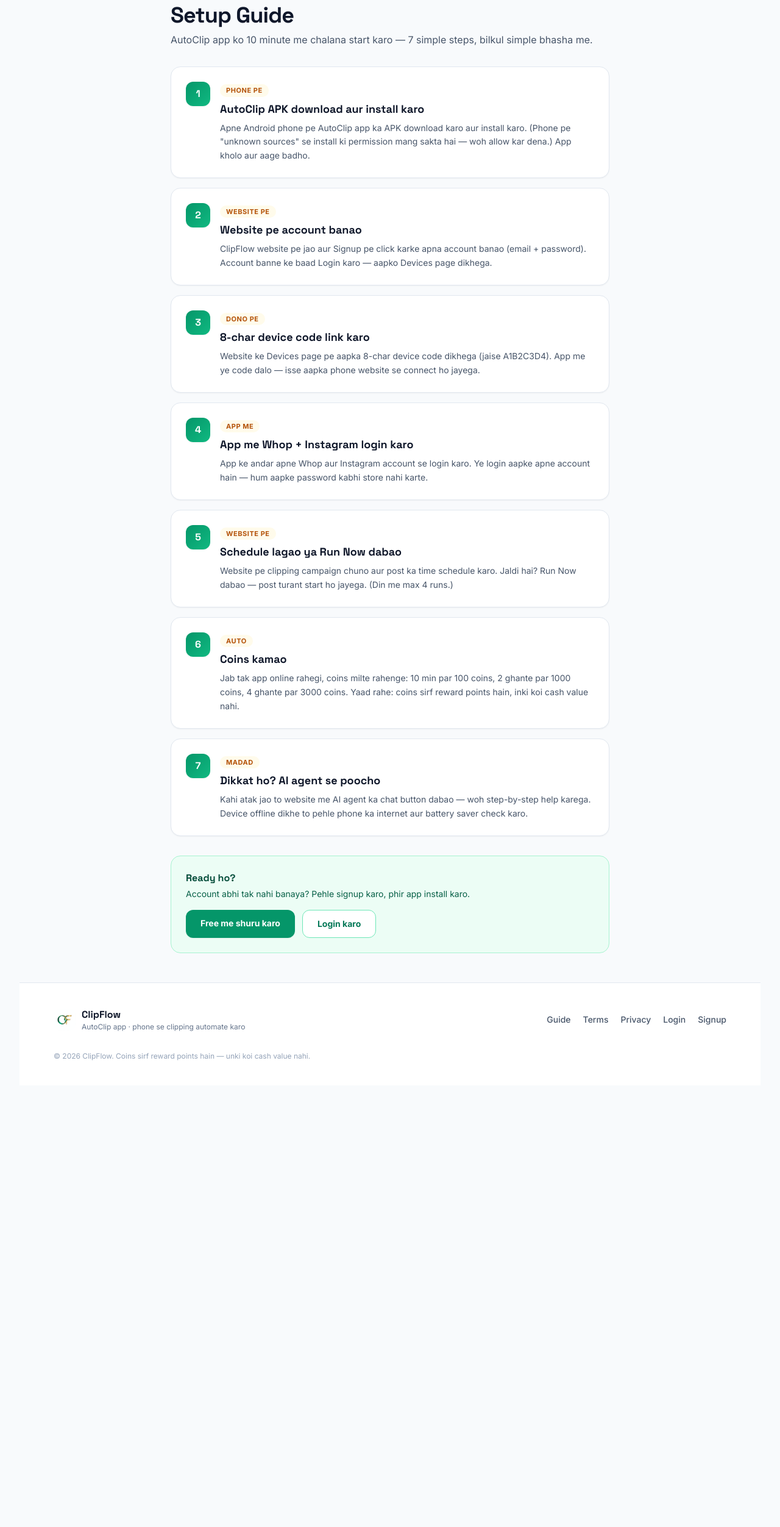
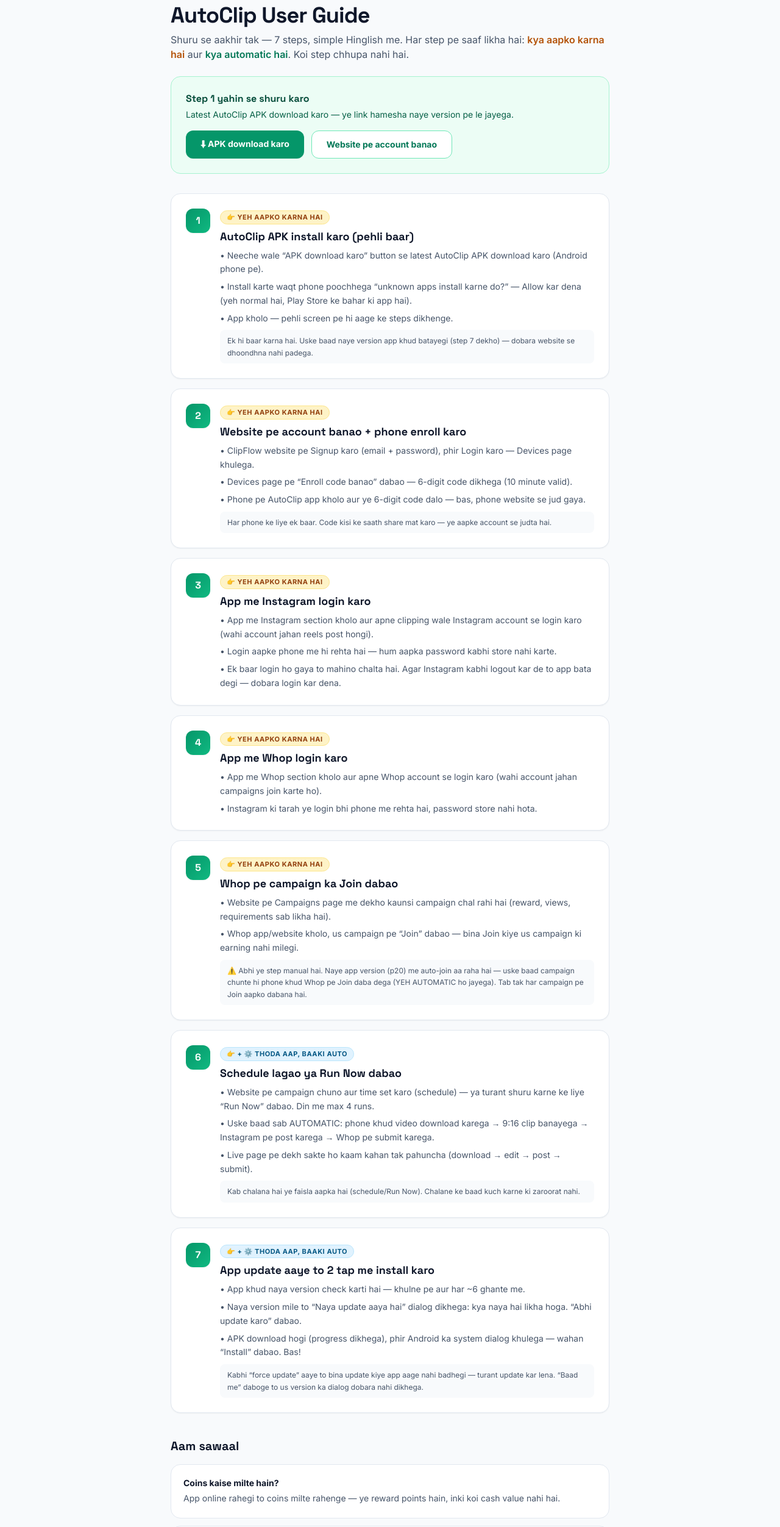
Before and after one commit to raj3kk/clipflow, a Next.js app: page /guide in a window 1280 px wide. Shown: the part 140-2644 px from the top of the page at 61% size. Before the commit the page ends 1952 px from the top, so only its background shows below. Built offline with nearby package versions, Linux system fonts and the light colour scheme.

Commit message:
Round-7 Worker D: user guide rewrite + /api/app/latest stable APK link + release-publish fallback script

```diff
--- a/app/guide/page.tsx
+++ b/app/guide/page.tsx
@@ -2,13 +2,13 @@
 import { PublicHeader, PublicFooter } from "../components/PublicSite";
 
 export const metadata = {
-  title: "Setup Guide — AutoClip App Kaise Chalaye",
+  title: "User Guide — AutoClip Kaise Chalaye (Step-by-Step)",
   description:
-    "AutoClip app setup ka step-by-step Hinglish guide: APK install, account, 8-char device code, Instagram + Whop login, schedule ya Run Now, coins kamao.",
+    "AutoClip user guide: APK install, device enroll, Instagram + Whop login, campaign Join, schedule/Run Now, app update — saaf Hinglish me, har step pe likha hai kya aapko karna hai aur kya automatic hai.",
   openGraph: {
-    title: "ClipFlow Setup Guide — AutoClip App Kaise Chalaye",
+    title: "AutoClip User Guide — Step-by-Step Hinglish",
     description:
-      "7 simple steps: APK install karo, account banao, device code link karo, Instagram + Whop login karo, schedule lagao ya Run Now dabao, coins kamao.",
+      "APK install se lekar auto-update tak: har step pe saaf likha hai — YEH AAPKO KARNA HAI ya YEH AUTOMATIC HAI.",
     url: "https://clipflow-webbuilder1.vercel.app/guide",
     images: [
       {
@@ -21,41 +21,115 @@
   },
 };
 
-const steps = [
+type Who = "aap" | "auto" | "dono";
+
+interface Step {
+  t: string;
+  d: string[];
+  who: Who;
+  note?: string;
+}
+
+const whoBadge: Record<Who, { label: string; cls: string }> = {
+  aap: {
+    label: "👉 YEH AAPKO KARNA HAI",
+    cls: "bg-amber-100 text-amber-800 border-amber-200",
+  },
+  auto: {
+    label: "⚙️ YEH AUTOMATIC HAI",
+    cls: "bg-emerald-100 text-emerald-800 border-emerald-200",
+  },
+  dono: {
+    label: "👉 + ⚙️ THODA AAP, BAAKI AUTO",
+    cls: "bg-sky-100 text-sky-800 border-sky-200",
+  },
+};
+
+const steps: Step[] = [
   {
-    t: "AutoClip APK download aur install karo",
-    d: "Apne Android phone pe AutoClip app ka APK download karo aur install karo. (Phone pe \"unknown sources\" se install ki permission mang sakta hai — woh allow kar dena.) App kholo aur aage badho.",
-    tag: "Phone pe",
+    t: "AutoClip APK install karo (pehli baar)",
+    who: "aap",
+    d: [
+      "Neeche wale “APK download karo” button se latest AutoClip APK download karo (Android phone pe).",
+      "Install karte waqt phone poochhega “unknown apps install karne do?” — Allow kar dena (yeh normal hai, Play Store ke bahar ki app hai).",
+      "App kholo — pehli screen pe hi aage ke steps dikhenge.",
+    ],
+    note: "Ek hi baar karna hai. Uske baad naye version app khud batayegi (step 7 dekho) — dobara website se dhoondhna nahi padega.",
   },
   {
-    t: "Website pe account banao",
-    d: "ClipFlow website pe jao aur Signup pe click karke apna account banao (email + password). Account banne ke baad Login karo — aapko Devices page dikhega.",
-    tag: "Website pe",
+    t: "Website pe account banao + phone enroll karo",
+    who: "aap",
+    d: [
+      "ClipFlow website pe Signup karo (email + password), phir Login karo — Devices page khulega.",
+      "Devices page pe “Enroll code banao” dabao — 6-digit code dikhega (10 minute valid).",
+      "Phone pe AutoClip app kholo aur ye 6-digit code dalo — bas, phone website se jud gaya.",
+    ],
+    note: "Har phone ke liye ek baar. Code kisi ke saath share mat karo — ye aapke account se judta hai.",
   },
   {
-    t: "8-char device code link karo",
-    d: "Website ke Devices page pe aapka 8-char device code dikhega (jaise A1B2C3D4). App me ye code dalo — isse aapka phone website se connect ho jayega.",
-    tag: "Dono pe",
+    t: "App me Instagram login karo",
+    who: "aap",
+    d: [
+      "App me Instagram section kholo aur apne clipping wale Instagram account se login karo (wahi account jahan reels post hongi).",
+      "Login aapke phone me hi rehta hai — hum aapka password kabhi store nahi karte.",
+      "Ek baar login ho gaya to mahino chalta hai. Agar Instagram kabhi logout kar de to app bata degi — dobara login kar dena.",
+    ],
   },
   {
-    t: "App me Whop + Instagram login karo",
-    d: "App ke andar apne Whop aur Instagram account se login karo. Ye login aapke apne account hain — hum aapke password kabhi store nahi karte.",
-    tag: "App me",
+    t: "App me Whop login karo",
+    who: "aap",
+    d: [
+      "App me Whop section kholo aur apne Whop account se login karo (wahi account jahan campaigns join karte ho).",
+      "Instagram ki tarah ye login bhi phone me rehta hai, password store nahi hota.",
+    ],
+  },
+  {
+    t: "Whop pe campaign ka Join dabao",
+    who: "aap",
+    d: [
+      "Website pe Campaigns page me dekho kaunsi campaign chal rahi hai (reward, views, requirements sab likha hai).",
+      "Whop app/website kholo, us campaign pe “Join” dabao — bina Join kiye us campaign ki earning nahi milegi.",
+    ],
+    note: "⚠️ Abhi ye step manual hai. Naye app version (p20) me auto-join aa raha hai — uske baad campaign chunte hi phone khud Whop pe Join daba dega (YEH AUTOMATIC ho jayega). Tab tak har campaign pe Join aapko dabana hai.",
   },
   {
     t: "Schedule lagao ya Run Now dabao",
-    d: "Website pe clipping campaign chuno aur post ka time schedule karo. Jaldi hai? Run Now dabao — post turant start ho jayega. (Din me max 4 runs.)",
-    tag: "Website pe",
+    who: "dono",
+    d: [
+      "Website pe campaign chuno aur time set karo (schedule) — ya turant shuru karne ke liye “Run Now” dabao. Din me max 4 runs.",
+      "Uske baad sab AUTOMATIC: phone khud video download karega → 9:16 clip banayega → Instagram pe post karega → Whop pe submit karega.",
+      "Live page pe dekh sakte ho kaam kahan tak pahuncha (download → edit → post → submit).",
+    ],
+    note: "Kab chalana hai ye faisla aapka hai (schedule/Run Now). Chalane ke baad kuch karne ki zaroorat nahi.",
   },
   {
-    t: "Coins kamao",
-    d: "Jab tak app online rahegi, coins milte rahenge: 10 min par 100 coins, 2 ghante par 1000 coins, 4 ghante par 3000 coins. Yaad rahe: coins sirf reward points hain, inki koi cash value nahi.",
-    tag: "Auto",
+    t: "App update aaye to 2 tap me install karo",
+    who: "dono",
+    d: [
+      "App khud naya version check karti hai — khulne pe aur har ~6 ghante me.",
+      "Naya version mile to “Naya update aaya hai” dialog dikhega: kya naya hai likha hoga. “Abhi update karo” dabao.",
+      "APK download hogi (progress dikhega), phir Android ka system dialog khulega — wahan “Install” dabao. Bas!",
+    ],
+    note: "Kabhi “force update” aaye to bina update kiye app aage nahi badhegi — turant update kar lena. “Baad me” daboge to us version ka dialog dobara nahi dikhega.",
+  },
+];
+
+const extra: { t: string; d: string }[] = [
+  {
+    t: "Coins kaise milte hain?",
+    d: "App online rahegi to coins milte rahenge — ye reward points hain, inki koi cash value nahi hai.",
   },
   {
-    t: "Dikkat ho? AI agent se poocho",
-    d: "Kahi atak jao to website me AI agent ka chat button dabao — woh step-by-step help karega. Device offline dikhe to pehle phone ka internet aur battery saver check karo.",
-    tag: "Madad",
+    t: "Post ruk gayi / action-block?",
+    d: "Instagram kabhi-kabhi limit laga deta hai — aisa ho to automation khud 24 ghante ruk jayegi aur aapko batayegi. Jabardasti dobara mat chalao.",
+  },
+  {
+    t: "Device offline dikhe?",
+    d: "Pehle phone ka internet aur battery-saver check karo (battery saver app ko sone de deta hai). App kholo — khulne pe woh turant check karti hai.",
+  },
+  {
+    t: "Kahi atak jao?",
+    d: "Website me AI agent ka chat button dabao — woh step-by-step help karega.",
   },
 ];
 
@@ -63,16 +137,43 @@
   return (
     <div className="min-h-screen bg-slate-50 font-sans text-slate-900">
       <PublicHeader />
-      <main className="mx-auto max-w-3xl px-4 py-12 sm:px-6">
+      <main className="mx-auto max-w-3xl px-4 py-10 sm:px-6 sm:py-12">
         <h1 className="font-display text-3xl font-extrabold tracking-tight text-slate-900 sm:text-4xl">
-          Setup Guide
+          AutoClip User Guide
         </h1>
         <p className="mt-2 text-sm text-slate-600 sm:text-base">
-          AutoClip app ko 10 minute me chalana start karo — 7 simple steps, bilkul simple bhasha me.
+          Shuru se aakhir tak — 7 steps, simple Hinglish me. Har step pe saaf likha hai:{" "}
+          <span className="font-semibold text-amber-700">kya aapko karna hai</span> aur{" "}
+          <span className="font-semibold text-emerald-700">kya automatic hai</span>. Koi step chhupa nahi hai.
         </p>
 
+        <div className="mt-6 rounded-2xl border border-emerald-200 bg-emerald-50 p-5 sm:p-6">
+          <h2 className="font-display text-base font-bold text-emerald-900">
+            Step 1 yahin se shuru karo
+          </h2>
+          <p className="mt-1 text-sm text-emerald-800">
+            Latest AutoClip APK download karo — ye link hamesha naye version pe le jayega.
+          </p>
+          <div className="mt-4 flex flex-col gap-3 sm:flex-row">
+            <a
+              href="/api/app/latest"
+              className="rounded-xl bg-emerald-600 px-6 py-3 text-center text-sm font-bold text-white shadow-sm transition-all hover:bg-emerald-700 active:scale-95"
+            >
+              ⬇ APK download karo
+            </a>
+            <Link
+              href="/signup"
+              className="rounded-xl border border-emerald-300 bg-white px-6 py-3 text-center text-sm font-bold text-emerald-700 transition-all hover:bg-emerald-100 active:scale-95"
+            >
+              Website pe account banao
+            </Link>
+          </div>
+        </div>
+
         <ol className="mt-8 grid gap-4">
-          {steps.map((s, i) => (
+          {steps.map((s, i) => {
+            const b = whoBadge[s.who];
+            return (
               <li
                 key={s.t}
                 className="relative rounded-2xl border border-slate-200 bg-white p-5 shadow-sm sm:p-6"
@@ -82,34 +183,63 @@
                     {i + 1}
                   </span>
                   <div className="min-w-0">
-                  <span className="inline-block rounded-full bg-amber-50 px-2.5 py-0.5 text-[11px] font-bold uppercase tracking-wider text-amber-700">
-                    {s.tag}
+                    <span
+                      className={`inline-block rounded-full border px-2.5 py-0.5 text-[11px] font-bold uppercase tracking-wider ${b.cls}`}
+                    >
+                      {b.label}
                     </span>
-                  <h2 className="mt-1.5 font-display text-lg font-bold text-slate-900">{s.t}</h2>
-                  <p className="mt-1.5 text-sm leading-relaxed text-slate-600">{s.d}</p>
+                    <h2 className="mt-1.5 font-display text-lg font-bold text-slate-900">
+                      {s.t}
+                    </h2>
+                    <ul className="mt-1.5 grid gap-1.5">
+                      {s.d.map((line, j) => (
+                        <li key={j} className="text-sm leading-relaxed text-slate-600">
+                          • {line}
+                        </li>
+                      ))}
+                    </ul>
+                    {s.note ? (
+                      <p className="mt-2 rounded-lg bg-slate-50 px-3 py-2 text-xs leading-relaxed text-slate-600">
+                        {s.note}
+                      </p>
+                    ) : null}
                   </div>
                 </div>
               </li>
-          ))}
+            );
+          })}
         </ol>
 
+        <h2 className="mt-10 font-display text-xl font-bold text-slate-900">
+          Aam sawaal
+        </h2>
+        <div className="mt-4 grid gap-3">
+          {extra.map((e) => (
+            <div
+              key={e.t}
+              className="rounded-2xl border border-slate-200 bg-white p-4 sm:p-5"
+            >
+              <h3 className="text-sm font-bold text-slate-900">{e.t}</h3>
+              <p className="mt-1 text-sm leading-relaxed text-slate-600">{e.d}</p>
+            </div>
+          ))}
+        </div>
+
         <div className="mt-8 rounded-2xl border border-emerald-200 bg-emerald-50 p-5 sm:p-6">
-          <h2 className="font-display text-base font-bold text-emerald-900">Ready ho?</h2>
-          <p className="mt-1 text-sm text-emerald-800">
-            Account abhi tak nahi banaya? Pehle signup karo, phir app install karo.
-          </p>
+          <h2 className="font-display text-base font-bold text-emerald-900">
+            Yaad rakhne wali 3 baatein
+          </h2>
+          <ul className="mt-2 grid gap-1.5 text-sm text-emerald-800">
+            <li>• Schedule/Run Now ke baad kuch karne ki zaroorat nahi — post aur submit automatic hai.</li>
+            <li>• Instagram/Whop login ek baar karo — password hum kahin store nahi karte.</li>
+            <li>• Naya app version aaye to 2 tap me update kar lo — website se APK dhoondhna nahi padega.</li>
+          </ul>
           <div className="mt-4 flex flex-col gap-3 sm:flex-row">
             <Link
-              href="/signup"
+              href="/login"
               className="rounded-xl bg-emerald-600 px-6 py-3 text-center text-sm font-bold text-white shadow-sm transition-all hover:bg-emerald-700 active:scale-95"
             >
-              Free me shuru karo
-            </Link>
-            <Link
-              href="/login"
-              className="rounded-xl border border-emerald-300 bg-white px-6 py-3 text-center text-sm font-bold text-emerald-700 transition-all hover:bg-emerald-100 active:scale-95"
-            >
-              Login karo
+              Login karke shuru karo
             </Link>
           </div>
         </div>
```
Also changed, not shown: app/api/app/latest/route.ts (added, +35 -0 lines), 1 other file (tests, documents, lock files or other folders). Lines whose indentation alone changed are shown as unchanged.
